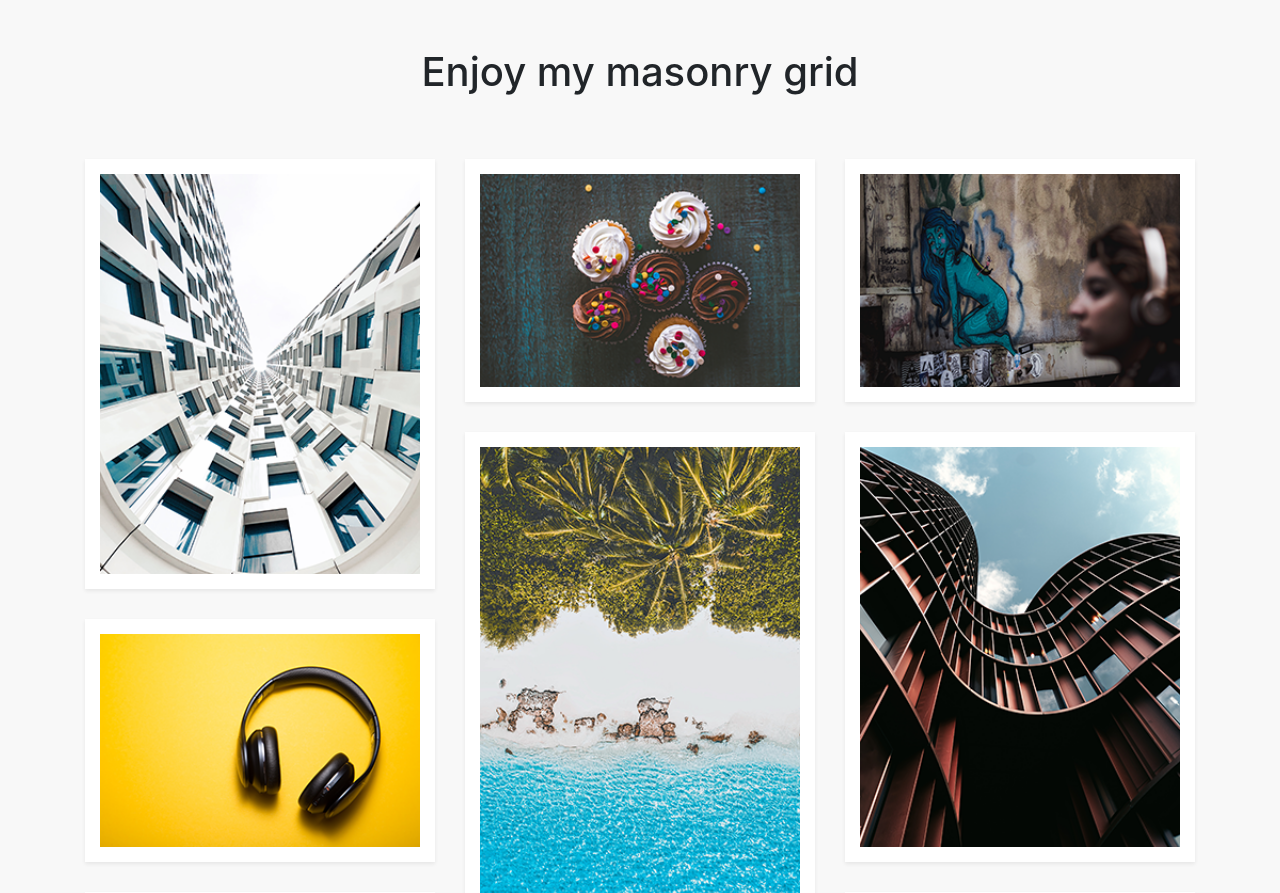
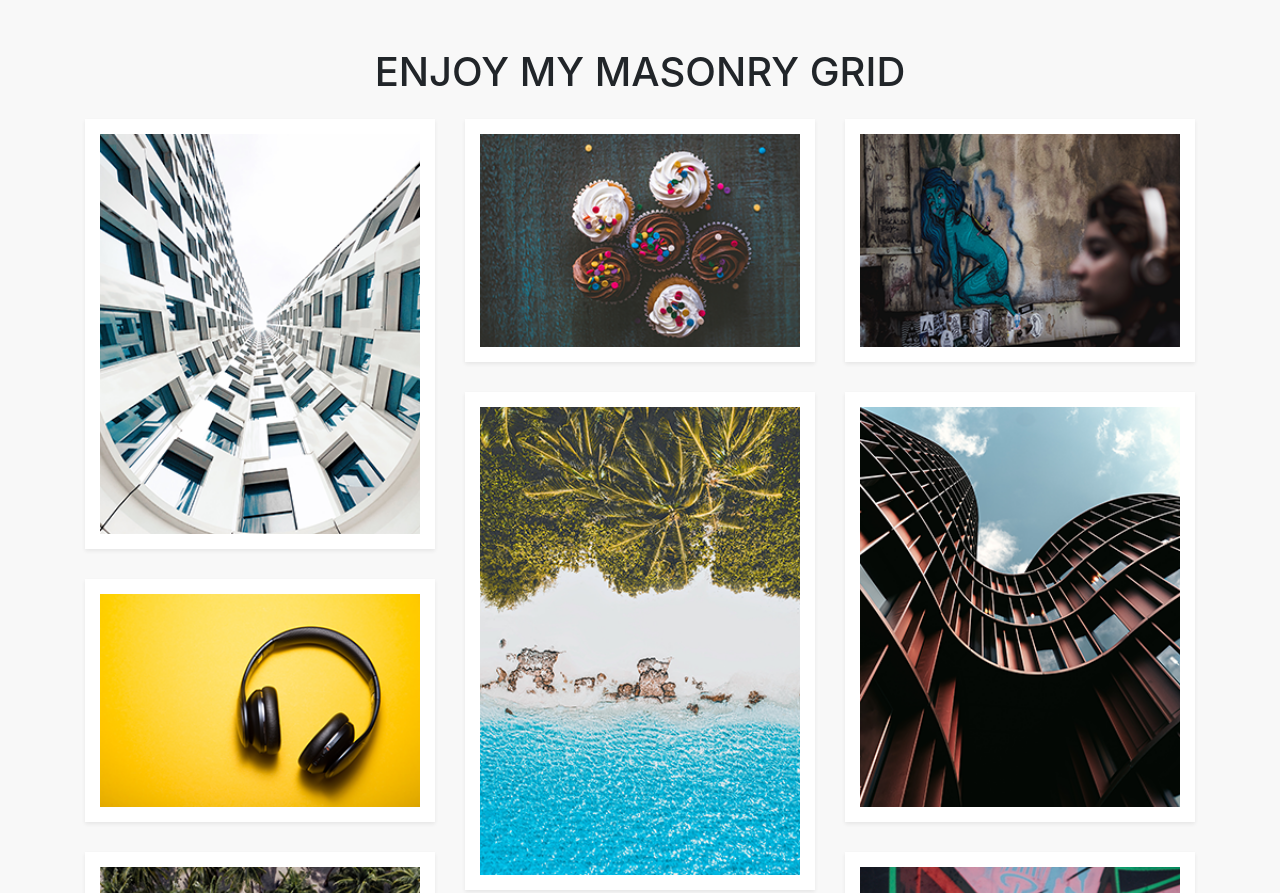
Before and after one commit to carlymarie-designs/m2-hw2-jackson-carly, a website: page index.html in a window 1280 px wide. Shown: the top 893 px of the page. Drawn offline with nearby package versions, Linux system fonts and the light colour scheme.

Commit message:
add text utilities

```diff
--- a/index.html
+++ b/index.html
@@ -13,9 +13,9 @@
 </head>
 
 <body>
-  <h1 class="text-center mt-5">Enjoy my masonry grid</h1>
+  <h1 class="text-center text-uppercase mt-5">Enjoy my masonry grid</h1>
 
-  <section id="img-gallery" class="my-5">
+  <section id="img-gallery" class="mt-0 mb-5">
     <div class="container">
       <div class="row justify-content-center align-items-center grid">
 
```
